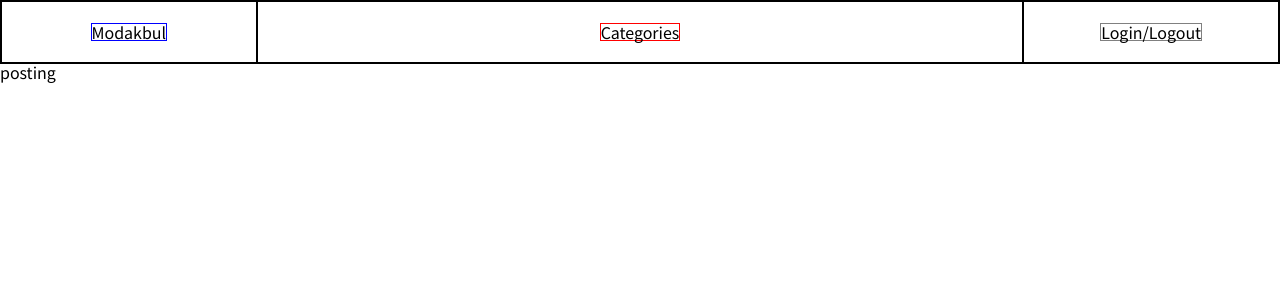
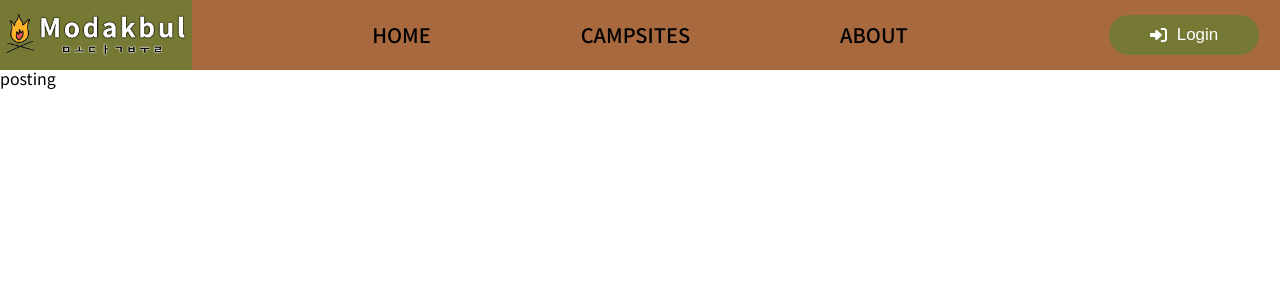
Before and after one commit to shinheylynn/modakbul, a React (Create React App) app: page /posting in a window 1280 px wide. Shown: the top 300 px of the page. Built offline with nearby package versions, Linux system fonts and the light colour scheme.

Commit message:
Add: Nav layout 및 로그인/로그아웃 삼항연산자 코드 작성완료

```diff
--- /dev/null
+++ b/src/components/Nav/CategoryList.tsx
@@ -0,0 +1,5 @@
+export const CATEGORIES = [
+  { id: 1, list: 'HOME' },
+  { id: 2, list: 'CAMPSITES' },
+  { id: 3, list: 'ABOUT' },
+];
--- /dev/null
+++ b/src/components/Nav/LoginBtn/LoginBtn.style.tsx
@@ -0,0 +1,33 @@
+import styled from 'styled-components';
+
+export const LoginButton = styled.button`
+  display: flex;
+  align-items: center;
+  justify-content: center;
+  gap: 10px;
+  background-color: #767933;
+  border: none;
+  border-radius: 30px;
+  width: 150px;
+  height: 40px;
+  &:hover {
+    cursor: pointer;
+    transition: 0.3s;
+    background-color: #7e846e;
+  }
+`;
+
+export const LoginIcon = styled.img`
+  color: white;
+  width: 17px;
+`;
+
+export const LogoutIcon = styled(LoginIcon)`
+  transform: scaleX(-1);
+`;
+
+export const LogInOut = styled.div`
+  font-size: 17px;
+  color: white;
+  font-weight: 500;
+`;
--- /dev/null
+++ b/src/components/Nav/LoginBtn/LoginBtn.tsx
@@ -0,0 +1,30 @@
+import * as S from './LoginBtn.style';
+
+type LoginBtnProps = {
+  userToken: string | null;
+  setUserToken: React.Dispatch<React.SetStateAction<string | null>>;
+};
+
+export default function LoginBtn({ userToken, setUserToken }: LoginBtnProps) {
+  return (
+    <S.LoginButton>
+      {userToken ? (
+        <>
+          <S.LogoutIcon
+            src="/images/nav/right-to-bracket-solid.png"
+            alt="login"
+          />
+          <S.LogInOut>Logout</S.LogInOut>
+        </>
+      ) : (
+        <>
+          <S.LoginIcon
+            src="/images/nav/right-to-bracket-solid.png"
+            alt="login"
+          />
+          <S.LogInOut>Login</S.LogInOut>
+        </>
+      )}
+    </S.LoginButton>
+  );
+}
--- a/src/components/Nav/Nav.style.tsx
+++ b/src/components/Nav/Nav.style.tsx
@@ -1,46 +1,51 @@
 import styled from 'styled-components';
 
 export const NavContainer = styled.div`
-  border: 1px black solid;
   display: flex;
   height: 8vh;
+  height: 70px;
+  width: 100vw;
 `;
 
 export const LogoBox = styled.div`
-  border: 1px black solid;
+  background-color: #767933;
   display: flex;
   align-items: center;
   justify-content: center;
-  width: 20%;
-  height: 100%;
+  width: 15vw;
+  &:hover {
+    cursor: pointer;
+  }
 `;
 
-export const Logo = styled.div`
-  border: 1px blue solid;
+export const Logo = styled.img`
+  height: 100%;
+  width: 200px;
 `;
 
 export const CategoryBox = styled.div`
-  border: 1px black solid;
+  background-color: #a8693f;
   display: flex;
   align-items: center;
   justify-content: center;
-  width: 60%;
-  height: 100%;
+  gap: 150px;
+  width: 70vw;
+  font-size: 20px;
 `;
 
 export const Categories = styled.div`
-  border: 1px red solid;
+  font-weight: 500;
+  &:hover {
+    cursor: pointer;
+    transition: 0.3s;
+    color: #f0f0f0;
+  }
 `;
 
 export const LoginBox = styled.div`
-  border: 1px black solid;
+  background-color: #a8693f;
   display: flex;
   align-items: center;
   justify-content: center;
-  width: 20%;
-  height: 100%;
+  width: 15vw;
 `;
-
-export const Login = styled.div`
-  border: 1px grey solid;
-`;
--- a/src/components/Nav/Nav.tsx
+++ b/src/components/Nav/Nav.tsx
@@ -1,16 +1,23 @@
+import React, { useState } from 'react';
+import LoginBtn from './LoginBtn/LoginBtn';
+import { CATEGORIES } from './CategoryList';
 import * as S from './Nav.style';
 
 export default function Nav() {
+  const [userToken, setUserToken] = useState<string | null>(null);
+
   return (
     <S.NavContainer>
       <S.LogoBox>
-        <S.Logo>Modakbul</S.Logo>
+        <S.Logo src="/images/modakbul_logo.png" alt="Modakbul Logo" />
       </S.LogoBox>
       <S.CategoryBox>
-        <S.Categories>Categories</S.Categories>
+        {CATEGORIES.map(category => (
+          <S.Categories key={category.id}>{category.list}</S.Categories>
+        ))}
       </S.CategoryBox>
       <S.LoginBox>
-        <S.Login>Login/Logout</S.Login>
+        <LoginBtn userToken={userToken} setUserToken={setUserToken} />
       </S.LoginBox>
     </S.NavContainer>
   );
```
Also changed, not shown: public/images/modakbul_logo.png (added), public/images/nav/right-to-bracket-solid.png (added).
